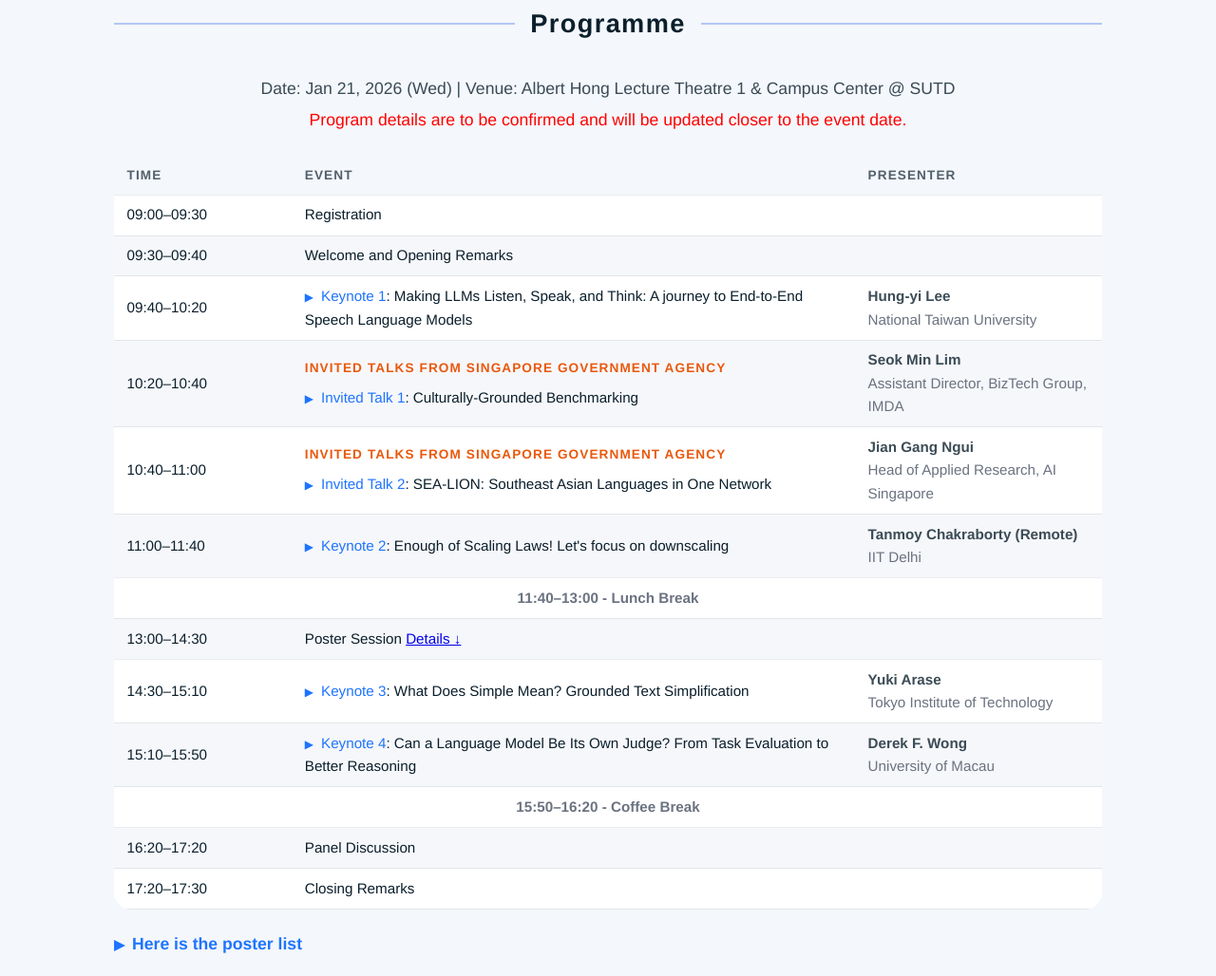
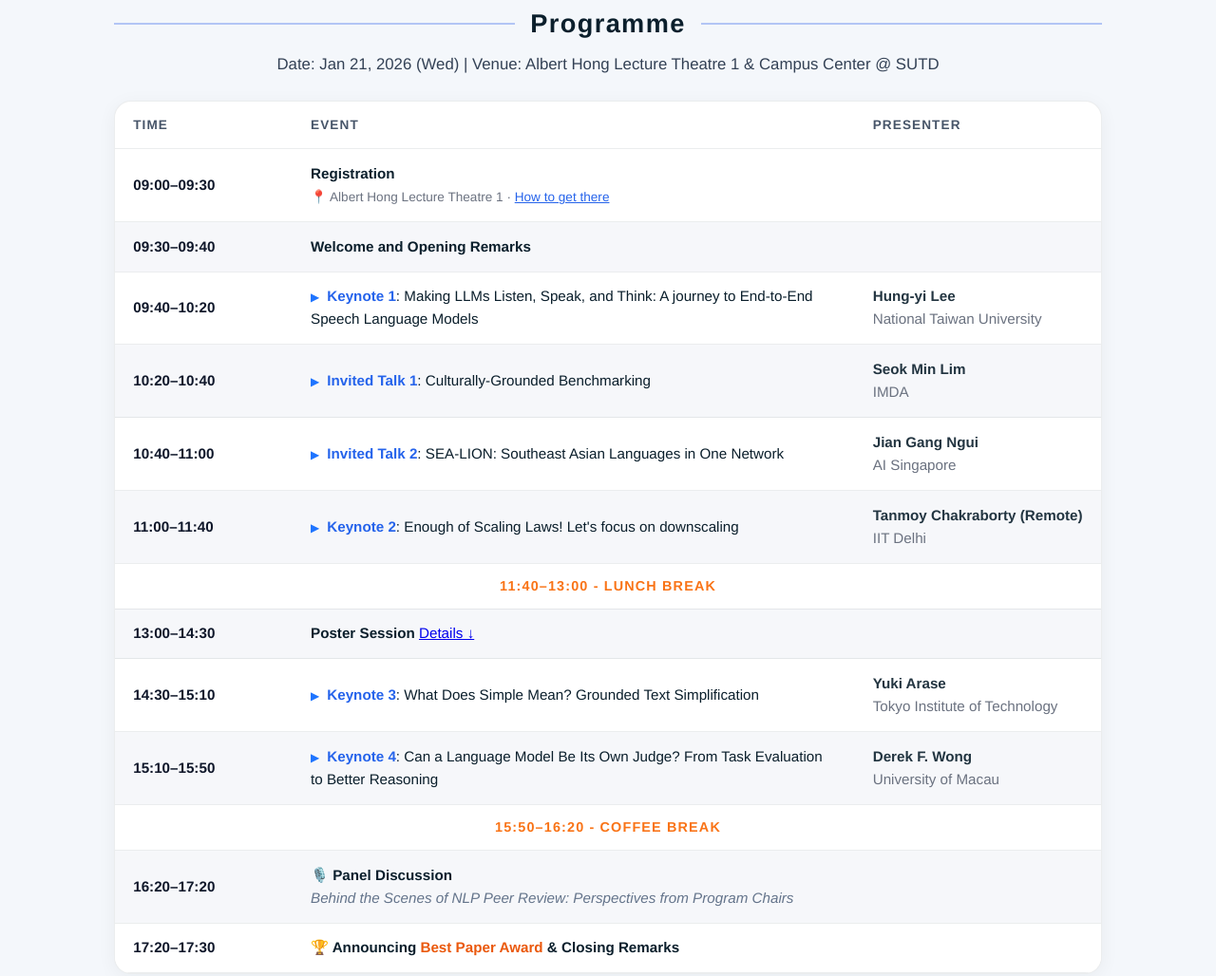
Before and after one commit to ssnlp2026/ssnlp2026.github.io, a plain HTML site: page index.html in a window 1280 px wide. Shown: the part 1316-2344 px from the top of the page at 95% size. Drawn offline with Linux system fonts and the light colour scheme.

Commit message:
feat: Add detailed program schedule

```diff
--- a/index.html
+++ b/index.html
@@ -197,25 +197,17 @@
       margin-top: 1.5rem;
       border-radius: 18px;
       overflow: hidden;
-    }
-
-    .schedule-header {
-      padding: 0 0 1.25rem;
+      background: #ffffff;
+      box-shadow: 0 4px 20px rgba(11, 31, 44, 0.05);
+      border: 1px solid rgba(11, 31, 44, 0.08);
+    }
+
+    .programme-subtitle {
       text-align: center;
-    }
-
-    .schedule-header h3 {
-      margin: 0;
+      margin: -1.2rem 0 1.5rem;
       font-size: 1.05rem;
-      letter-spacing: 0.12em;
-      text-transform: uppercase;
-      color: rgba(11, 31, 44, 0.6);
-    }
-
-    .schedule-header p {
-      margin: 0.3rem 0;
-      font-size: 1.1rem;
-      color: rgba(11, 31, 44, 0.8);
+      color: #334155;
+      font-weight: 500;
     }
 
     .schedule-table {
@@ -224,9 +216,11 @@
       font-size: 0.95rem;
     }
 
+    /* .schedule-table thead { background: transparent; } */
+
     .schedule-table th,
     .schedule-table td {
-      padding: 0.55rem 0.85rem;
+      padding: 0.85rem 1.2rem;
       border-bottom: 1px solid rgba(11, 31, 44, 0.08);
       text-align: left;
     }
@@ -235,13 +229,19 @@
       text-transform: uppercase;
       letter-spacing: 0.08em;
       font-size: 0.85rem;
-      color: rgba(11, 31, 44, 0.7);
+      color: #475569;
+      font-weight: 700;
     }
 
     .schedule-time {
-      font-weight: 400;
+      font-weight: 600;
       white-space: nowrap;
-      color: #0b1f2c;
+      color: #0f172a;
+      font-size: 0.95rem;
+    }
+
+    .schedule-table tbody tr {
+      transition: background-color 0.2s ease;
     }
 
     .schedule-table tbody tr:nth-child(odd) {
@@ -252,6 +252,10 @@
       background: #f6f7fa;
     }
 
+    .schedule-table tbody tr:hover {
+      background: #f0f9ff;
+    }
+
     .schedule-session {
       color: #0b1f2c;
     }
@@ -261,15 +265,42 @@
     }
 
     .schedule-presenter {
-      color: rgba(11, 31, 44, 0.8);
+      color: rgba(11, 31, 44, 0.9);
       font-weight: 600;
     }
 
     .schedule-break td {
       text-align: center;
-      font-weight: 600;
-      color: #6b7280;
+      font-weight: 700;
+      color: #f97316;
+      /* Orange-500 */
       background: transparent;
+      text-transform: uppercase;
+      letter-spacing: 0.08em;
+      font-size: 0.9rem;
+      padding: 0.75rem;
+    }
+
+    /* Removed special row backgrounds to keep zebra striping */
+    .schedule-keynote-row,
+    .schedule-panel-row,
+    .schedule-closing-row {
+      background-color: transparent;
+    }
+
+    .schedule-keynote-row:hover {
+      background-color: #f0f9ff;
+      /* Revert to default hover */
+    }
+
+    .schedule-panel-row:hover {
+      background-color: #f0f9ff;
+      /* Revert to default hover */
+    }
+
+    .schedule-closing-row:hover {
+      background-color: #f0f9ff;
+      /* Revert to default hover */
     }
 
     .schedule-speaker {
@@ -1182,16 +1213,10 @@
 
     <section id="programme">
       <h2>Programme</h2>
+      <p class="programme-subtitle">
+        Date: Jan 21, 2026 (Wed) | Venue: Albert Hong Lecture Theatre 1 &amp; Campus Center @ SUTD
+      </p>
       <div class="schedule">
-        <div class="schedule-header">
-          <p>
-            Date: Jan 21, 2026 (Wed) | Venue: Albert Hong Lecture Theatre 1 &amp;
-            Campus Center @ SUTD
-          </p>
-          <p style="color: red;">
-            Program details are to be confirmed and will be updated closer to the event date.
-          </p>
-        </div>
         <table class="schedule-table">
           <thead>
             <tr>
@@ -1203,19 +1228,24 @@
           <tbody>
             <tr>
               <td class="schedule-time">09:00–09:30</td>
-              <td class="schedule-session">Registration</td>
+              <td class="schedule-session">
+                <strong>Registration</strong>
+                <br><span style="font-size: 0.85rem; color: #6b7280;">📍 Albert Hong Lecture Theatre 1 · <a
+                    href="assets/guide.pdf" target="_blank" style="color: #2563eb;">How to get there</a></span>
+              </td>
               <td></td>
             </tr>
             <tr>
               <td class="schedule-time">09:30–09:40</td>
-              <td class="schedule-session">Welcome and Opening Remarks</td>
+              <td class="schedule-session"><strong>Welcome and Opening Remarks</strong></td>
               <td></td>
             </tr>
             <tr>
               <td class="schedule-time">09:40–10:20</td>
               <td class="schedule-session">
                 <details class="schedule-details">
-                  <summary><span style="color: #1e74ff;">Keynote 1</span>: Making LLMs Listen, Speak, and Think: A
+                  <summary><span style="color: #2563eb; font-weight: 700;">Keynote 1</span>: Making LLMs Listen, Speak,
+                    and Think: A
                     journey to End-to-End Speech Language Models</summary>
                   <div class="schedule-details-content">
                     <p><strong>Abstract:</strong> This presentation charts the evolution of Speech Language Models
@@ -1248,11 +1278,9 @@
             <tr>
               <td class="schedule-time">10:20–10:40</td>
               <td class="schedule-session">
-                <strong
-                  style="display: block; margin-bottom: 0.5rem; color: #ea580c; text-transform: uppercase; letter-spacing: 0.08em; font-size: 0.85rem;">Invited
-                  Talks from Singapore Government Agency</strong>
                 <details class="schedule-details">
-                  <summary><span style="color: #1e74ff;">Invited Talk 1</span>: Culturally-Grounded Benchmarking
+                  <summary><span style="color: #2563eb; font-weight: 700;">Invited Talk 1</span>: Culturally-Grounded
+                    Benchmarking
                   </summary>
                   <div class="schedule-details-content">
                     <p><strong>Bio:</strong> Seok Min leads the technical research team in Infocomm Media Development
@@ -1263,17 +1291,15 @@
                   </div>
                 </details>
               </td>
-              <td class="schedule-presenter">Seok Min Lim<br><span style="color: #6b7280; font-weight: 400;">Assistant
-                  Director, BizTech Group, IMDA</span></td>
+              <td class="schedule-presenter">Seok Min Lim<br><span style="color: #6b7280; font-weight: 400;">IMDA</span>
+              </td>
             </tr>
             <tr>
               <td class="schedule-time">10:40–11:00</td>
               <td class="schedule-session">
-                <strong
-                  style="display: block; margin-bottom: 0.5rem; color: #ea580c; text-transform: uppercase; letter-spacing: 0.08em; font-size: 0.85rem;">Invited
-                  Talks from Singapore Government Agency</strong>
                 <details class="schedule-details">
-                  <summary><span style="color: #1e74ff;">Invited Talk 2</span>: SEA-LION: Southeast Asian Languages in
+                  <summary><span style="color: #2563eb; font-weight: 700;">Invited Talk 2</span>: SEA-LION: Southeast
+                    Asian Languages in
                     One Network</summary>
                   <div class="schedule-details-content">
                     <p><strong>Bio:</strong> Jian Gang is the Head of Applied Research in AI Singapore, and leads the
@@ -1282,14 +1308,15 @@
                   </div>
                 </details>
               </td>
-              <td class="schedule-presenter">Jian Gang Ngui<br><span style="color: #6b7280; font-weight: 400;">Head of
-                  Applied Research, AI Singapore</span></td>
+              <td class="schedule-presenter">Jian Gang Ngui<br><span style="color: #6b7280; font-weight: 400;">AI
+                  Singapore</span></td>
             </tr>
             <tr>
               <td class="schedule-time">11:00–11:40</td>
               <td class="schedule-session">
                 <details class="schedule-details">
-                  <summary><span style="color: #1e74ff;">Keynote 2</span>: Enough of Scaling Laws! Let's focus on
+                  <summary><span style="color: #2563eb; font-weight: 700;">Keynote 2</span>: Enough of Scaling Laws!
+                    Let's focus on
                     downscaling</summary>
                   <div class="schedule-details-content">
                     <p><strong>Abstract:</strong> Despite the superior performance demonstrated by Transformer-based
@@ -1333,7 +1360,7 @@
             <tr>
               <td class="schedule-time">13:00–14:30</td>
               <td class="schedule-session">
-                Poster Session
+                <strong>Poster Session</strong>
                 <a href="#poster-list">Details ↓</a>
               </td>
               <td></td>
@@ -1342,7 +1369,8 @@
               <td class="schedule-time">14:30–15:10</td>
               <td class="schedule-session">
                 <details class="schedule-details">
-                  <summary><span style="color: #1e74ff;">Keynote 3</span>: What Does Simple Mean? Grounded Text
+                  <summary><span style="color: #2563eb; font-weight: 700;">Keynote 3</span>: What Does Simple Mean?
+                    Grounded Text
                     Simplification</summary>
                   <div class="schedule-details-content">
                     <p><strong>Abstract:</strong> Large language models can generate fluent texts on demand, yet fluency
@@ -1373,7 +1401,8 @@
               <td class="schedule-time">15:10–15:50</td>
               <td class="schedule-session">
                 <details class="schedule-details">
-                  <summary><span style="color: #1e74ff;">Keynote 4</span>: Can a Language Model Be Its Own Judge? From
+                  <summary><span style="color: #2563eb; font-weight: 700;">Keynote 4</span>: Can a Language Model Be Its
+                    Own Judge? From
                     Task Evaluation to Better Reasoning</summary>
                   <div class="schedule-details-content">
                     <p><strong>Abstract:</strong> Modern large language models (LLMs) are increasingly expected not only
@@ -1405,14 +1434,20 @@
             <tr class="schedule-break">
               <td colspan="3">15:50–16:20 - Coffee Break</td>
             </tr>
-            <tr>
+            <tr class="schedule-panel-row">
               <td class="schedule-time">16:20–17:20</td>
-              <td class="schedule-session">Panel Discussion</td>
+              <td class="schedule-session">
+                <strong>🎙️ Panel Discussion</strong><br>
+                <span style="font-style: italic; color: #64748b;">Behind the Scenes of NLP Peer Review: Perspectives
+                  from Program Chairs</span>
+              </td>
               <td></td>
             </tr>
-            <tr>
+            <tr class="schedule-closing-row">
               <td class="schedule-time">17:20–17:30</td>
-              <td class="schedule-session">Closing Remarks</td>
+              <td class="schedule-session">
+                <strong>🏆 Announcing <span style="color: #ea580c;">Best Paper Award</span> & Closing Remarks</strong>
+              </td>
               <td></td>
             </tr>
           </tbody>
```
Also changed, not shown: 1 other file.
